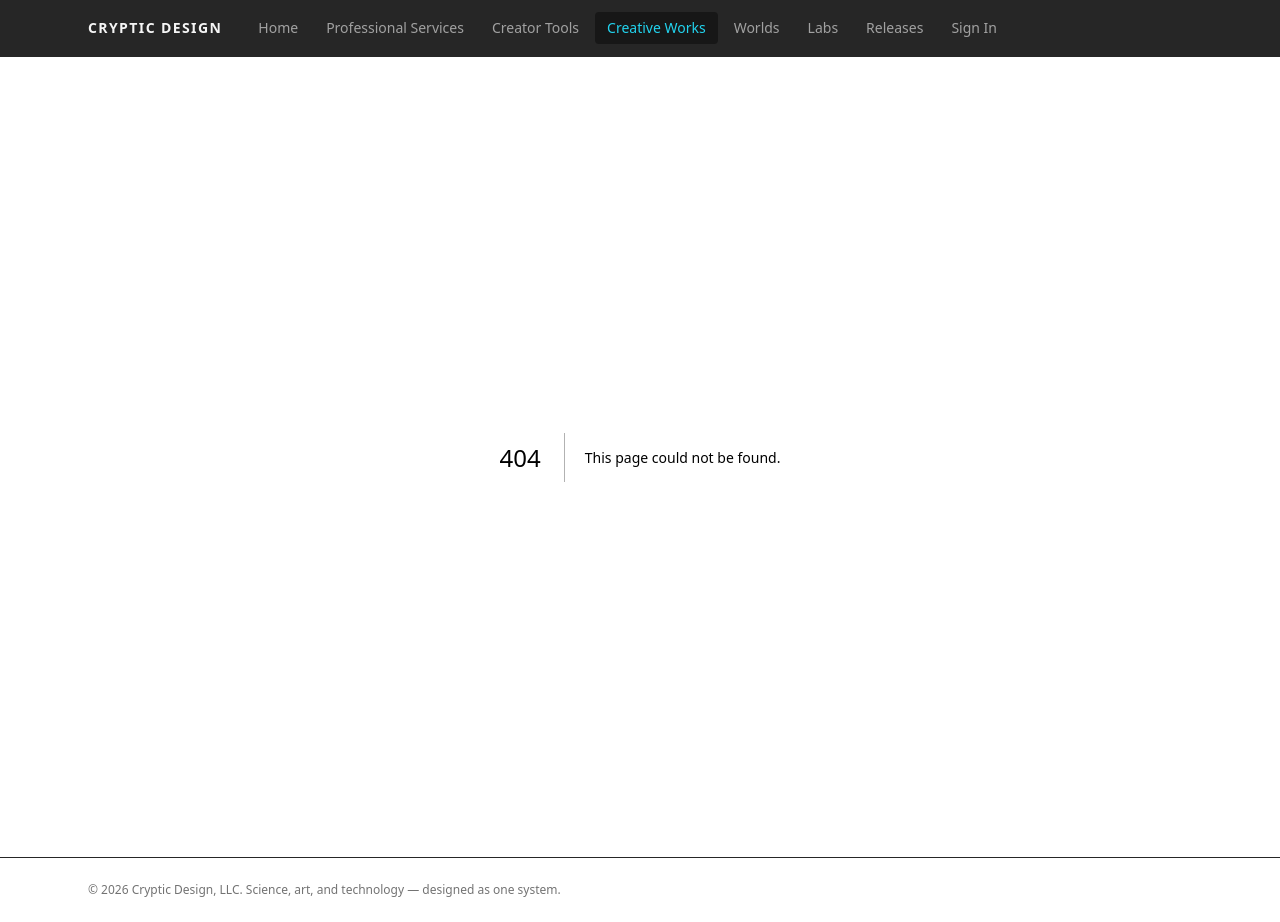
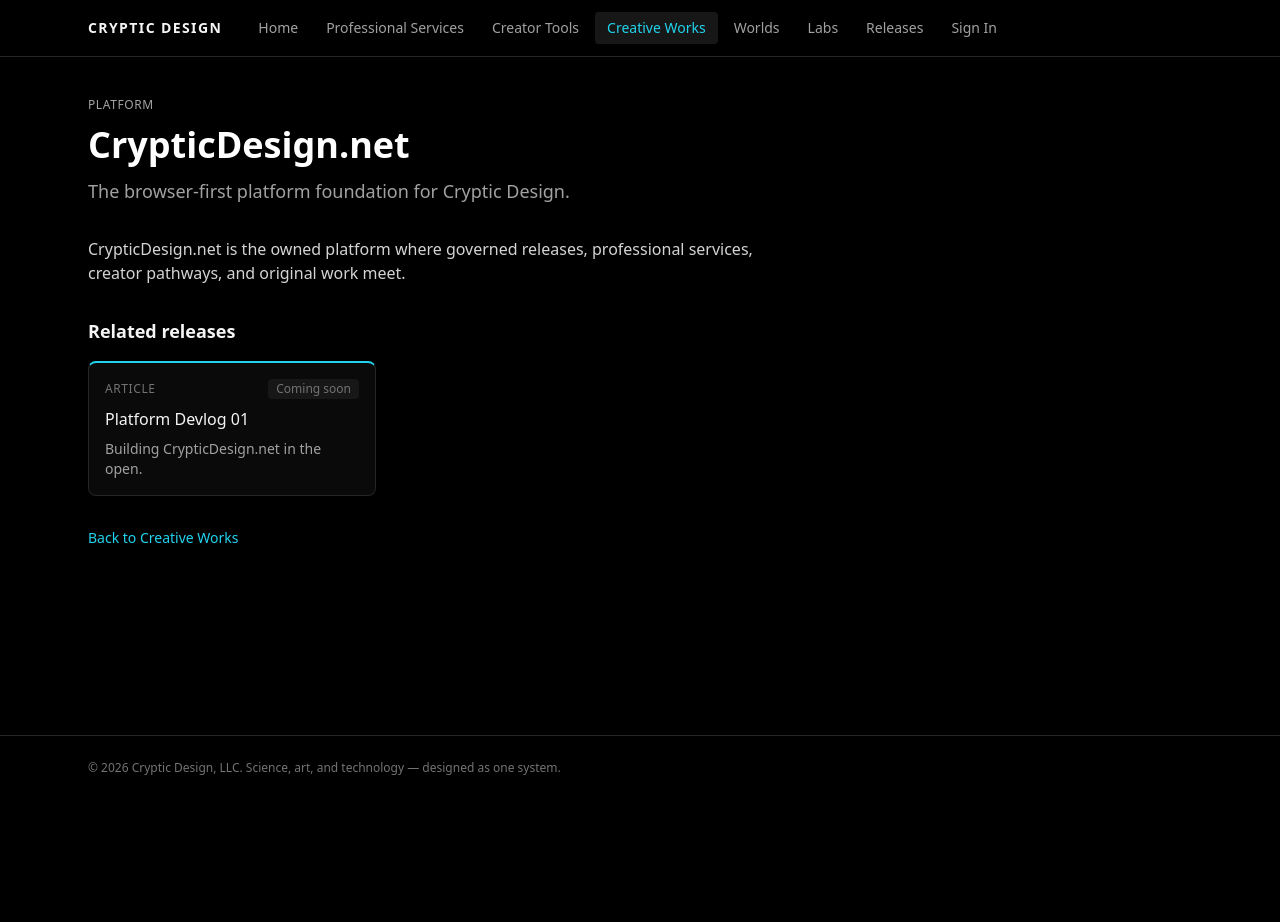
Before and after one commit to CrypticDesign/CrypticDesign.net, a Next.js app: page /creative-works/crypticdesign-net in a window 1280 px wide. Before the commit this address had no page. After the commit the page ends 800 px from the top, so only its background shows below. Built offline with nearby package versions, Linux system fonts and the light colour scheme.

Commit message:
Add governed Work detail pages

```diff
--- /dev/null
+++ b/src/app/creative-works/[slug]/page.tsx
@@ -0,0 +1,74 @@
+import type { Metadata } from "next";
+import Link from "next/link";
+import { notFound } from "next/navigation";
+import ReleaseCard from "@/components/ReleaseCard";
+import { getRelease } from "@/lib/releases";
+import { getWork, publicWorks } from "@/lib/works";
+
+export function generateStaticParams() {
+  return publicWorks().map((work) => ({ slug: work.slug }));
+}
+
+export async function generateMetadata({
+  params,
+}: {
+  params: Promise<{ slug: string }>;
+}): Promise<Metadata> {
+  const { slug } = await params;
+  const work = getWork(slug);
+  if (!work) return {};
+
+  return {
+    title: work.title,
+    description: work.summary,
+    alternates: { canonical: `/creative-works/${work.slug}` },
+  };
+}
+
+export default async function WorkDetailPage({
+  params,
+}: {
+  params: Promise<{ slug: string }>;
+}) {
+  const { slug } = await params;
+  const work = getWork(slug);
+  if (!work) notFound();
+
+  const releases = work.releaseSlugs
+    .map(getRelease)
+    .filter((release) => release !== undefined);
+
+  return (
+    <main className="mx-auto flex max-w-6xl flex-col gap-8 px-4 py-10 sm:px-6">
+      <header className="flex max-w-3xl flex-col gap-3">
+        <span className="text-xs uppercase tracking-wider text-muted-foreground">
+          {work.kind}
+        </span>
+        <h1 className="text-3xl font-semibold text-white sm:text-4xl">
+          {work.title}
+        </h1>
+        <p className="text-lg text-neutral-400">{work.summary}</p>
+      </header>
+      <article className="max-w-2xl text-neutral-300">
+        <p>{work.description}</p>
+      </article>
+      <section className="flex flex-col gap-4">
+        <h2 className="text-lg font-semibold text-foreground">Related releases</h2>
+        {releases.length > 0 ? (
+          <div className="flex flex-wrap gap-4">
+            {releases.map((release) => (
+              <ReleaseCard key={release.slug} release={release} />
+            ))}
+          </div>
+        ) : (
+          <p className="text-sm text-muted-foreground">
+            No public releases are available for this work yet.
+          </p>
+        )}
+      </section>
+      <Link href="/creative-works" className="w-fit text-sm text-accent-cyan hover:underline">
+        Back to Creative Works
+      </Link>
+    </main>
+  );
+}
--- a/src/app/creative-works/page.tsx
+++ b/src/app/creative-works/page.tsx
@@ -1,19 +1,42 @@
 import type { Metadata } from "next";
-import ReleaseIndex from "@/components/ReleaseIndex";
-import { publicReleases } from "@/lib/releases";
+import Link from "next/link";
+import { publicWorks } from "@/lib/works";
 
 export const metadata: Metadata = {
   title: "Creative Works",
-  description: "Original works and their published release context.",
+  description: "Original Cryptic Design works and their release context.",
   alternates: { canonical: "/creative-works" },
 };
 
 export default function CreativeWorksPage() {
+  const works = publicWorks();
+
   return (
-    <ReleaseIndex
-      title="Creative Works"
-      description="Original work in progress and published form. Dedicated Work pages arrive with the V1 object model."
-      releases={publicReleases()}
-    />
+    <main className="mx-auto flex max-w-6xl flex-col gap-8 px-4 py-10 sm:px-6">
+      <header className="flex flex-col gap-2">
+        <h1 className="text-3xl font-semibold text-white">Creative Works</h1>
+        <p className="max-w-2xl text-neutral-400">
+          Original works are the long-lived context for published releases,
+          worlds, labs, and platform activity.
+        </p>
+      </header>
+      <div className="grid gap-4 sm:grid-cols-2">
+        {works.map((work) => (
+          <Link
+            key={work.slug}
+            href={`/creative-works/${work.slug}`}
+            className="rounded-card border border-border bg-surface p-5 transition-colors hover:border-accent-cyan"
+          >
+            <span className="text-xs uppercase tracking-wider text-muted-foreground">
+              {work.kind}
+            </span>
+            <h2 className="mt-2 text-lg font-medium text-foreground">
+              {work.title}
+            </h2>
+            <p className="mt-2 text-sm text-muted-foreground">{work.summary}</p>
+          </Link>
+        ))}
+      </div>
+    </main>
   );
 }
--- a/src/lib/releases.ts
+++ b/src/lib/releases.ts
@@ -46,7 +46,13 @@ export interface Lane {
   blurb: string;
 }
 
-export interface Release {
+export interface PublicContentGovernance {
+  rights_status: RightsStatus;
+  visibility_status: VisibilityStatus;
+  publication_status: PublicationStatus;
+}
+
+export interface Release extends PublicContentGovernance {
   slug: string;
   title: string;
   tagline: string;
@@ -58,10 +64,6 @@ export interface Release {
   /** ISO date (YYYY-MM-DD). */
   releasedAt: string;
   status: "released" | "coming-soon";
-  /** Required before any public rendering decision. */
-  rights_status: RightsStatus;
-  visibility_status: VisibilityStatus;
-  publication_status: PublicationStatus;
   accent: Accent;
 }
 
@@ -190,18 +192,20 @@ export function getLane(slug: string): Lane | undefined {
  * Public pages must use this guard before rendering content. Its explicit
  * checks keep a future untyped/admin-fed item from leaking by default.
  */
-export function isPubliclyRenderable(release: Release): boolean {
+export function isPubliclyRenderable<T extends PublicContentGovernance>(
+  content: T,
+): boolean {
   const rightsPermitPublicView = [
     "owned",
     "licensed",
     "client-approved",
     "collaborator-approved",
-  ].includes(release.rights_status);
+  ].includes(content.rights_status);
 
-  const isPubliclyVisible = release.visibility_status === "public";
+  const isPubliclyVisible = content.visibility_status === "public";
   const isPublishedOrScheduled =
-    release.publication_status === "published" ||
-    release.publication_status === "scheduled";
+    content.publication_status === "published" ||
+    content.publication_status === "scheduled";
 
   return rightsPermitPublicView && isPubliclyVisible && isPublishedOrScheduled;
 }
--- /dev/null
+++ b/src/lib/works.ts
@@ -0,0 +1,74 @@
+import {
+  isPubliclyRenderable,
+  type PublicContentGovernance,
+} from "@/lib/releases";
+
+export type WorkKind = "world" | "lab" | "article" | "platform";
+
+export interface Work extends PublicContentGovernance {
+  slug: string;
+  title: string;
+  summary: string;
+  description: string;
+  kind: WorkKind;
+  releaseSlugs: string[];
+}
+
+export const WORKS: Work[] = [
+  {
+    slug: "singularis",
+    title: "Singularis",
+    summary: "A flagship original world spanning playable and cinematic releases.",
+    description:
+      "Singularis is an original Cryptic Design world. Its first public releases provide a rights-safe entry point while the broader world continues in development.",
+    kind: "world",
+    releaseSlugs: ["singularis-vertical-slice", "singularis-overture", "singularis-themes-vol-1"],
+    rights_status: "owned",
+    visibility_status: "public",
+    publication_status: "scheduled",
+  },
+  {
+    slug: "visual-studies",
+    title: "Visual Studies",
+    summary: "A Creative Labs series exploring signal, structure, light, and motion.",
+    description:
+      "Visual Studies gathers rights-safe experiments and process work from Cryptic Design's Creative Labs practice.",
+    kind: "lab",
+    releaseSlugs: ["visual-study-01"],
+    rights_status: "owned",
+    visibility_status: "public",
+    publication_status: "scheduled",
+  },
+  {
+    slug: "holistic-ux",
+    title: "Holistic UX",
+    summary: "Systems-level design practice across games, entertainment, and technology.",
+    description:
+      "Holistic UX is Cryptic Design's approach to connecting audience needs, systems, interfaces, and production realities into coherent experiences.",
+    kind: "article",
+    releaseSlugs: ["holistic-ux-field-notes"],
+    rights_status: "owned",
+    visibility_status: "public",
+    publication_status: "scheduled",
+  },
+  {
+    slug: "crypticdesign-net",
+    title: "CrypticDesign.net",
+    summary: "The browser-first platform foundation for Cryptic Design.",
+    description:
+      "CrypticDesign.net is the owned platform where governed releases, professional services, creator pathways, and original work meet.",
+    kind: "platform",
+    releaseSlugs: ["platform-devlog-01"],
+    rights_status: "owned",
+    visibility_status: "public",
+    publication_status: "scheduled",
+  },
+];
+
+export function publicWorks(): Work[] {
+  return WORKS.filter(isPubliclyRenderable);
+}
+
+export function getWork(slug: string): Work | undefined {
+  return publicWorks().find((work) => work.slug === slug);
+}
```
